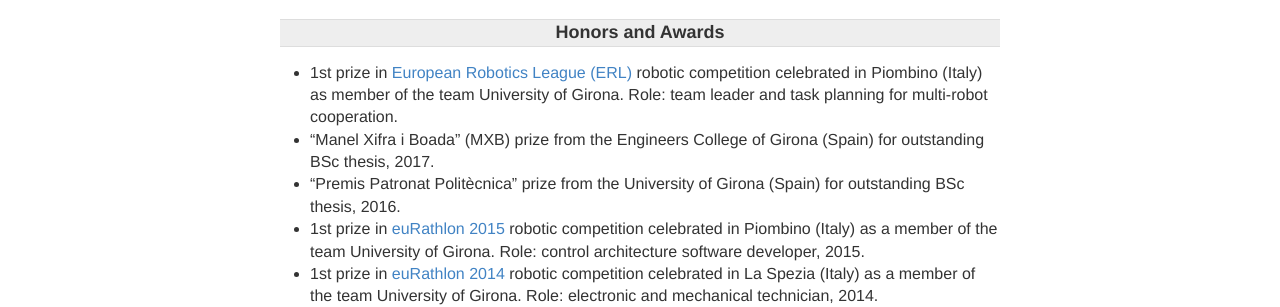
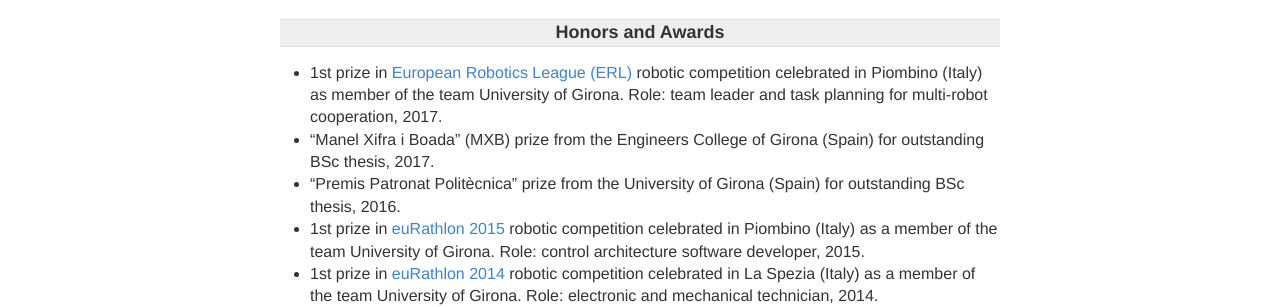
Before and after one commit to ericpairet/ericpairet.github.io, a Jekyll site: the page built from xtra/nav_tabs/cv.md, in a window 1280 px wide. Shown: the part 454-761 px from the top of the page. Built offline with Jekyll 4.4.1, drawn with Linux system fonts in a browser that asks for light colours.

Commit message:
Update CV

```diff
--- a/xtra/nav_tabs/cv.md
+++ b/xtra/nav_tabs/cv.md
@@ -32,13 +32,13 @@
 
 
 
-
+<!--ERF?-->
 
 <div class="wrapper-header">
   <font size="4"><b>Honors and Awards</b></font>
 </div>
 <ul>
-  <li> 1st prize in <a href="https://www.eu-robotics.net/robotics_league/" class="body">European Robotics League (ERL)</a> robotic competition celebrated in Piombino (Italy) as member of the team University of Girona. Role: team leader and task planning for multi-robot cooperation. </li>
+  <li> 1st prize in <a href="https://www.eu-robotics.net/robotics_league/" class="body">European Robotics League (ERL)</a> robotic competition celebrated in Piombino (Italy) as member of the team University of Girona. Role: team leader and task planning for multi-robot cooperation, 2017. </li>
   <li> “Manel Xifra i Boada” (MXB) prize from the Engineers College of Girona (Spain) for outstanding BSc thesis, 2017. </li>
   <li> “Premis Patronat Politècnica” prize from the University of Girona (Spain) for outstanding BSc thesis, 2016. </li>
   <li> 1st prize in <a href="https://www.eurathlon.eu/index.php/compete2/eurathlon2015/" class="body">euRathlon 2015</a> robotic competition celebrated in Piombino (Italy) as a member of the team University of Girona. Role: control architecture software developer, 2015. </li>
```
